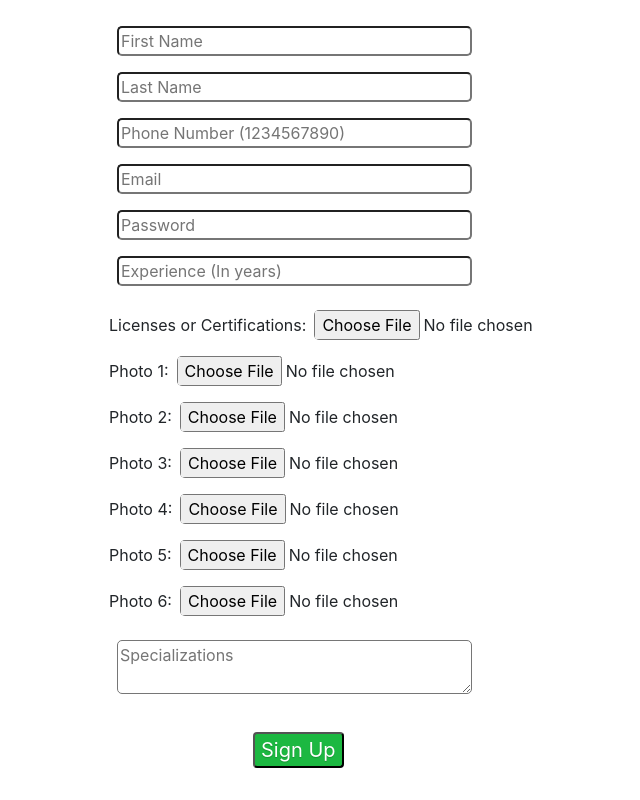
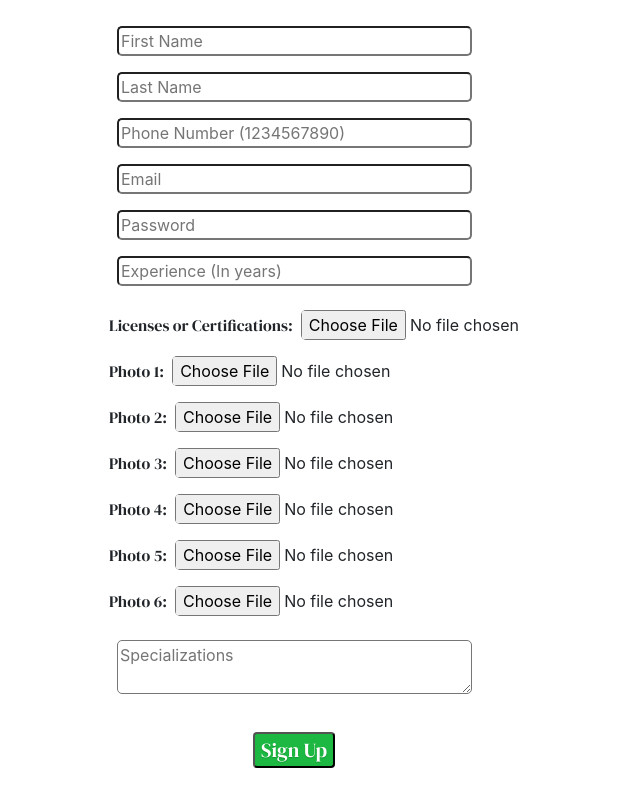
Before and after one commit to Faiza1987/StyledIn-FrontEnd, a React (Create React App) app: page /register-stylist in a window 1280 px wide. Shown: the part 207-1007 px from the top of the page, without its empty margins (344-984 px from the left). Built offline with nearby package versions, Linux system fonts and the light colour scheme.

Commit message:
Added more styling to forms

```diff
--- a/src/components/SalonOwnerRegistrationForm.css
+++ b/src/components/SalonOwnerRegistrationForm.css
@@ -0,0 +1,42 @@
+@import url('https://fonts.googleapis.com/css?family=Bad+Script|DM+Serif+Display|Great+Vibes|Tangerine&display=swap');
+
+h3 {
+	text-align: center;
+	font-family: 'DM Serif Display', serif;
+	font-size: 45px;
+}
+
+.SalonOwnerRegistrationForm_form {
+	margin: 2em;
+}
+
+.user-inputs{
+	margin-left: 21em;
+}
+
+.user-inputs input{
+	border-radius: 5px;
+	width: 50%;
+	margin: 0.5em;
+}
+
+.user-inputs textarea{
+	border-radius: 5px;
+	width: 50%;
+	margin: 0.5em;
+}
+
+.files {
+	margin-top: 0.5em;
+	margin-bottom: 0.5em;
+}
+
+.submit-button {
+	color: white;
+	border-radius: 4px;
+	text-shadow: 0 1px 1px rgba(0, 0, 0, 0.2);
+	background: rgb(28, 184, 65);
+	font-size: 125%;
+	margin-left: 24em;
+	font-family: 'DM Serif Display', serif;
+}
--- a/src/components/SalonOwnerRegistrationForm.js
+++ b/src/components/SalonOwnerRegistrationForm.js
@@ -168,7 +168,7 @@ class SalonOwnerRegistrationForm extends Component {
               />
               <br />
               <input
-                placeholder="Phone Number of Salon"
+                placeholder="1234567890"
                 type="text"
                 name="salon_phone_number"
                 value={this.state.salon_phone_number}
--- a/src/components/StylistRegistrationForm.css
+++ b/src/components/StylistRegistrationForm.css
@@ -38,4 +38,9 @@ h3 {
 	background: rgb(28, 184, 65);
 	font-size: 125%;
 	margin-left: 24em;
+	font-family: 'DM Serif Display', serif;
 }
+
+.label-font {
+	font-family: 'DM Serif Display', serif;
+}
--- a/src/components/StylistRegistrationForm.js
+++ b/src/components/StylistRegistrationForm.js
@@ -184,7 +184,10 @@ class StylistRegistrationForm extends Component {
               />
               <br />
               <section className="files">
-                <label> Licenses or Certifications: </label>
+                <label className="label-font">
+                  {" "}
+                  Licenses or Certifications:{" "}
+                </label>
                 <input
                   type="file"
                   name="licenses"
@@ -194,7 +197,7 @@ class StylistRegistrationForm extends Component {
                   // value={this.state.licenses}
                 />
                 <br />
-                <label> Photo 1: </label>
+                <label className="label-font"> Photo 1: </label>
                 <input
                   type="file"
                   name="photo1"
@@ -204,7 +207,7 @@ class StylistRegistrationForm extends Component {
                   // value={this.state.photo1}
                 />
                 <br />
-                <label> Photo 2: </label>
+                <label className="label-font"> Photo 2: </label>
                 <input
                   type="file"
                   name="photo2"
@@ -214,7 +217,7 @@ class StylistRegistrationForm extends Component {
                   // value={this.state.photo2}
                 />
                 <br />
-                <label> Photo 3: </label>
+                <label className="label-font"> Photo 3: </label>
                 <input
                   type="file"
                   name="photo3"
@@ -224,7 +227,7 @@ class StylistRegistrationForm extends Component {
                   // value={this.state.photo3}
                 />
                 <br />
-                <label> Photo 4: </label>
+                <label className="label-font"> Photo 4: </label>
                 <input
                   type="file"
                   name="photo4"
@@ -234,7 +237,7 @@ class StylistRegistrationForm extends Component {
                   // value={this.state.photo4}
                 />
                 <br />
-                <label> Photo 5: </label>
+                <label className="label-font"> Photo 5: </label>
                 <input
                   type="file"
                   name="photo5"
@@ -244,7 +247,7 @@ class StylistRegistrationForm extends Component {
                   // value={this.state.photo5}
                 />
                 <br />
-                <label> Photo 6: </label>
+                <label className="label-font"> Photo 6: </label>
                 <input
                   type="file"
                   name="photo6"
@@ -269,7 +272,10 @@ class StylistRegistrationForm extends Component {
               type="submit"
               onClick={this.addStylist}
               className="submit-button"
-            > Sign Up </button>
+            >
+              {" "}
+              Sign Up{" "}
+            </button>
           </form>
         </section>
       </div>
```
